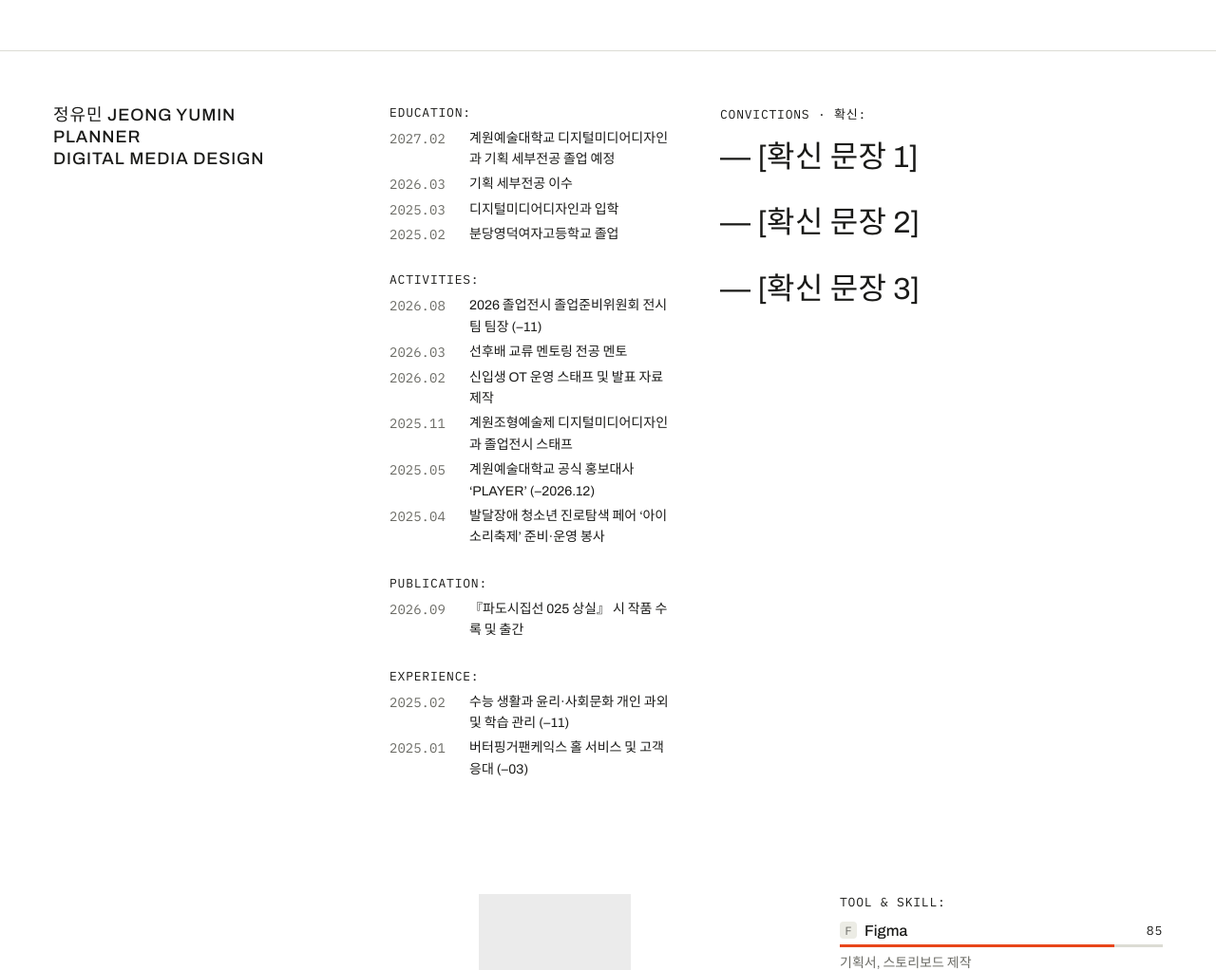
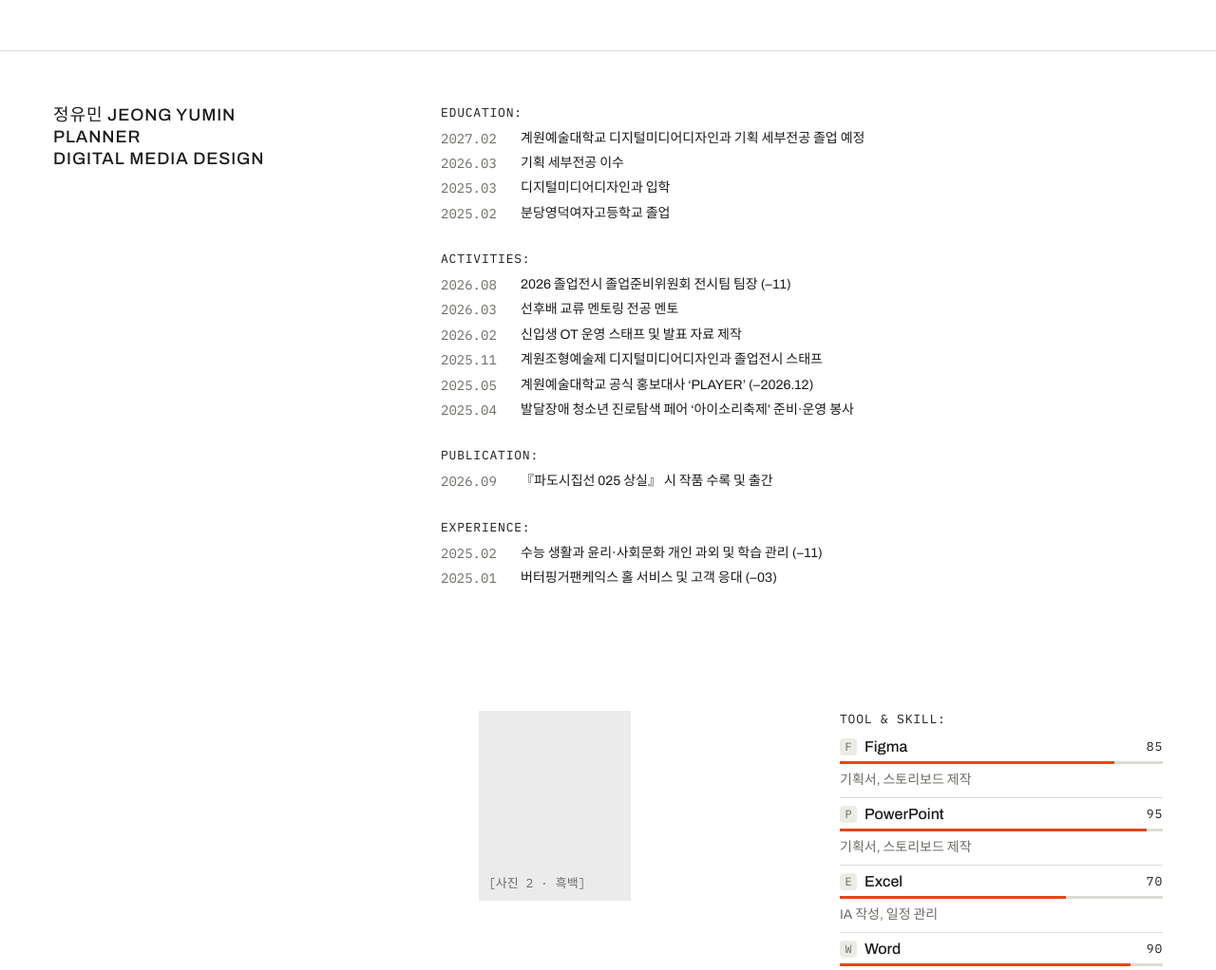
Before and after one commit to ski2mo/portfolio, a plain HTML site: page profile.html in a window 1280 px wide. Shown: the part 912-1934 px from the top of the page at 95% size. Drawn offline with Linux system fonts and the light colour scheme; a web font is replaced by a local one.

Commit message:
Keep profile history on single lines and remove convictions

```diff
--- a/assets/site.css
+++ b/assets/site.css
@@ -9,6 +9,9 @@ section[id],main[id],footer[id]{scroll-margin-top:112px}
 button{font:inherit}
 .jy-home-intro p[aria-hidden="true"]{right:min(155px,calc(50vw - 329px))!important}
 .jy-unavailable{color:#6b6b65}
+.jy-profile-history{flex:1 1 640px;min-width:0;display:flex;flex-direction:column;gap:28px;overflow-x:auto;padding-bottom:8px}
+.jy-profile-history>div{min-width:max-content}
+.jy-profile-history span{white-space:nowrap}
 .jy-project-thumb{position:relative;display:grid;place-items:center;aspect-ratio:16/9;overflow:hidden;background:#ecece5;color:#6b6b65;font-family:'IBM Plex Mono','IBM Plex Sans KR',monospace;font-size:.8125rem}
 .jy-project-thumb img{position:absolute;inset:0;display:block;width:100%;height:100%;object-fit:contain}
 .jy-img.jy-project-thumb{flex:1 1 560px}
--- a/profile.html
+++ b/profile.html
@@ -16,7 +16,7 @@ a:focus-visible,button:focus-visible{outline:2px solid #1a1a18;outline-offset:3p
 @keyframes jyIn{from{opacity:0;transform:translateY(-8px)}to{opacity:1;transform:none}}
 @media (prefers-reduced-motion:reduce){.jy-reveal{animation:none}}
 </style>
-<link rel="stylesheet" href="assets/site.css?v=portrait-frame">
+<link rel="stylesheet" href="assets/site.css?v=profile-history">
 </head>
 <body id="top">
 <div style="background: #ffffff; color: #1a1a18; font-family: 'Archivo', 'IBM Plex Sans KR', sans-serif">
@@ -53,7 +53,7 @@ a:focus-visible,button:focus-visible{outline:2px solid #1a1a18;outline-offset:3p
       <div style="display: flex; flex-wrap: wrap; gap: 40px 48px; align-items: flex-start">
         <div style="flex: 1 1 260px; max-width: 360px; font-size: 1.125rem; font-weight: 500; line-height: 1.3; letter-spacing: 0.05em; text-transform: uppercase">정유민 Jeong Yumin<br>Planner<br>Digital Media Design</div>
 
-        <div style="flex: 0 1 300px; display: flex; flex-direction: column; gap: 28px">
+        <div class="jy-profile-history" tabindex="0" role="region" aria-label="학력 및 활동 이력">
           <div style="display: flex; flex-direction: column; gap: 8px">
             <p style="margin: 0; font-family: 'IBM Plex Mono', monospace; font-size: 0.8125rem; letter-spacing: 0.06em">EDUCATION:</p>
             <div style="display: grid; grid-template-columns: 72px minmax(0, 1fr); gap: 4px 12px; font-size: 0.875rem; line-height: 1.6">
@@ -89,12 +89,6 @@ a:focus-visible,button:focus-visible{outline:2px solid #1a1a18;outline-offset:3p
           </div>
         </div>
 
-        <div style="flex: 1 1 420px; min-width: 0; display: flex; flex-direction: column; gap: 6px">
-          <p style="margin: 0 0 10px; font-family: 'IBM Plex Mono', monospace; font-size: 0.8125rem; letter-spacing: 0.06em">CONVICTIONS · 확신:</p>
-          <p style="margin: 0 0 22px; font-size: 2rem; line-height: 1.3; letter-spacing: 0.01em">— [확신 문장 1]</p>
-          <p style="margin: 0 0 22px; font-size: 2rem; line-height: 1.3; letter-spacing: 0.01em">— [확신 문장 2]</p>
-          <p style="margin: 0; font-size: 2rem; line-height: 1.3; letter-spacing: 0.01em">— [확신 문장 3]</p>
-        </div>
       </div>
 
       <div style="display: flex; flex-wrap: wrap; gap: 48px; align-items: flex-end">
```
